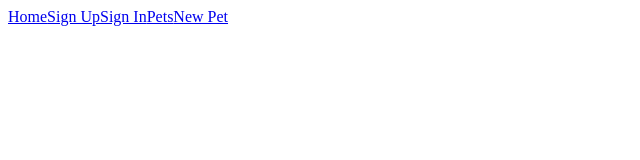
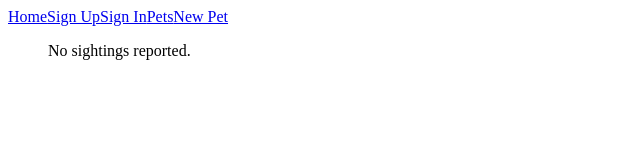
Before and after one commit to Jonathan-MacDuff/Pet-Finder-V2, a React (Create React App) app in the folder client/: page /sighting/1 in a window 1280 px wide. Shown: the top 160 px of the page, without its empty margins (0-640 px from the left). Built offline with nearby package versions, Linux system fonts and the light colour scheme; no server answers.

Commit message:
added view sightings functionality

```diff
--- a/client/src/components/App.js
+++ b/client/src/components/App.js
@@ -7,6 +7,7 @@ import Signup from "../pages/Signup";
 import Signin from "../pages/Signin";
 import PetUpdateForm from "./PetUpdateForm";
 import SinglePet from "./SinglePet";
+import PetSightings from "./PetSightings";
 
 function App() {
   return (
@@ -35,6 +36,9 @@ function App() {
           <Route path='/petupdate/:id'>
             <PetUpdateForm />
           </Route>
+          <Route path='/sighting/:id'>
+            <PetSightings />
+          </Route>
         </Switch>
       </main>
     </>
--- /dev/null
+++ b/client/src/components/PetSightings.js
@@ -0,0 +1,39 @@
+import React, {useState, useEffect} from "react";
+import { useParams } from "react-router-dom";
+
+
+function PetSightings() {
+
+    const { id } = useParams();
+    const [data, setData] = useState([])
+
+    useEffect(() => {
+        fetch(`/sighting?id=${id}`)
+        .then((r) => r.json())
+        .then((data) => {
+            console.log(data);
+            setData(data)});
+    }, [id]);
+
+    function renderSightings() {
+        const sightings = [];
+
+        for (const key in data) {
+            if (data[key].report_type === "sighting") {
+                sightings.push(
+                    <li key={key}>{data[key].user.username}</li>
+                );
+            }
+        }
+
+        return sightings.length > 0 ? sightings : <p>No sightings reported.</p>;
+    };
+
+    return (
+        <ul>
+            {renderSightings()}
+        </ul>
+    );
+};
+
+export default PetSightings;
--- a/client/src/components/SinglePet.js
+++ b/client/src/components/SinglePet.js
@@ -63,6 +63,19 @@ function SinglePet() {
         .then(() => {console.log('Pet sighting reported successfully')})
     };
 
+    function handleSightingsClick(event) {
+        event.preventDefault();
+        fetch('/checksession')
+        .then((r) => r.json())
+        .then((user) => {
+            if (user.id === data.report.user.id) {
+                navigate.push(`/sighting/${id}`)
+            }
+            else return "Please log in as this pet's user to view it's sightings"
+        })
+    };
+
+
     if (!data) return <div>Loading...</div>
 
     return (
@@ -74,6 +87,7 @@ function SinglePet() {
         <button onClick = {handleSightingClick}>Report Sighting</button>
         <button onClick = {handleUpdateClick} >Update</button>
         <button onClick = {handleDeleteClick} >Delete</button>
+        <button onClick = {handleSightingsClick}>View Sightings</button>
         </>
     );
 
```
Also changed, not shown: client/src/components/Pet.js (+3 -4 lines), 1 other file (tests, documents, lock files or other folders).
